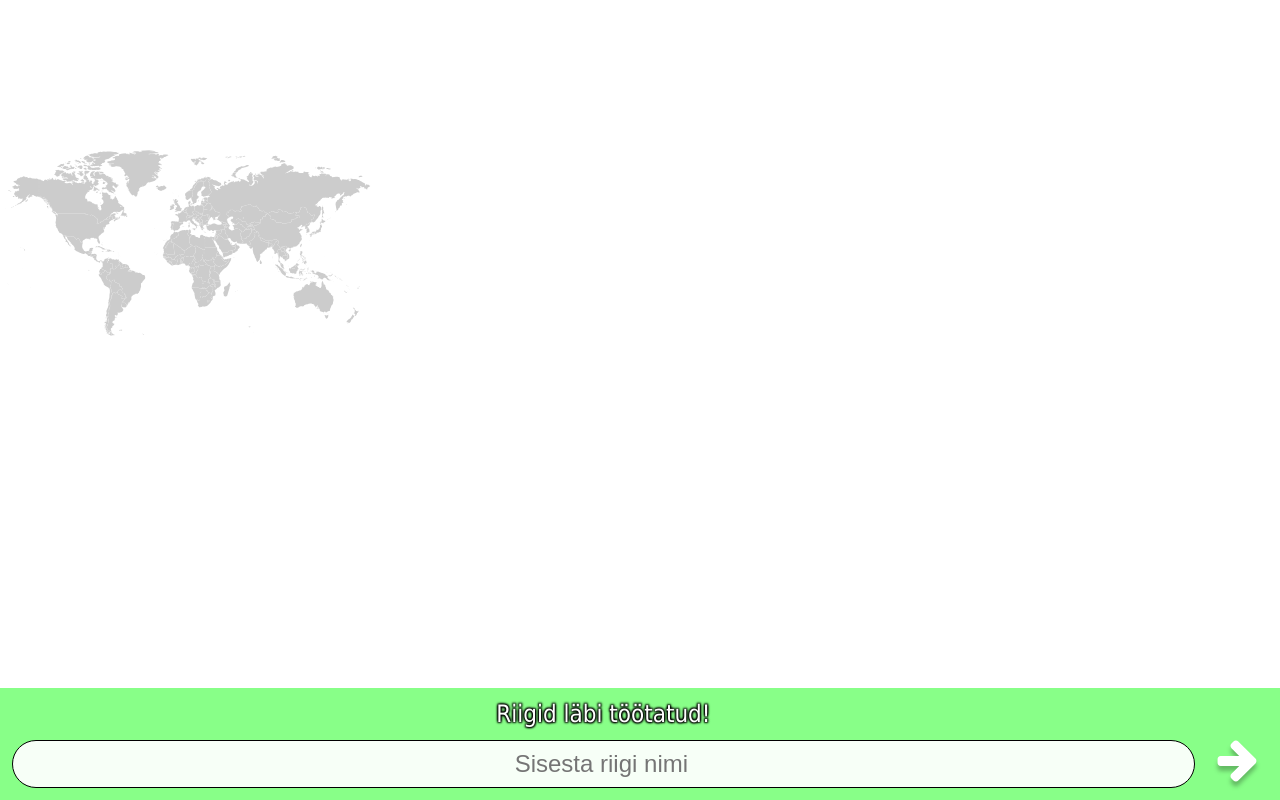
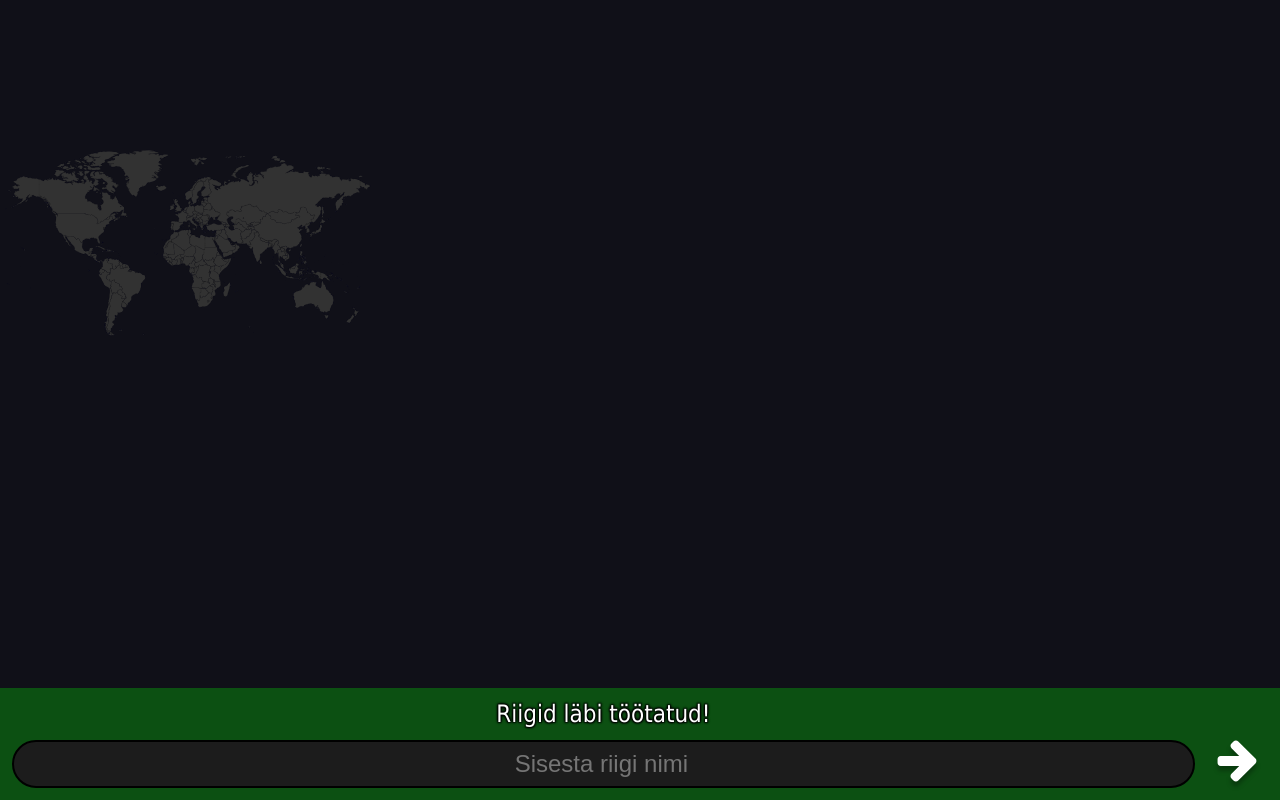
Before and after one commit to KaurHuko/riikide-oppimine, a Vue app: page /game in a window 1280 px wide. Built offline with nearby package versions, Linux system fonts and the light colour scheme.

Commit message:
game page to dark theme

```diff
--- a/src/scripts/game/game-logic.ts
+++ b/src/scripts/game/game-logic.ts
@@ -67,6 +67,7 @@ function setupCountries(regionArg: string | null, listArg: string | null) {
 function setupInsert() {
     form = document.getElementById("country-form") as HTMLFormElement;
     input = document.getElementById("country-input") as HTMLInputElement;
+    input.focus();
 
     form.addEventListener("submit", event => {
         event.preventDefault();
--- a/src/scripts/game/input-feedback.ts
+++ b/src/scripts/game/input-feedback.ts
@@ -15,9 +15,9 @@ interface FeedbackComponent {
 }
 
 export const feedbackColors = {
-    bgError: "#ff000077",
-    bgMistake: "#bbbb0077",
-    bgCorrect: "#00ff0077",
+    bgError: "#ff000044",
+    bgMistake: "#bbbb0044",
+    bgCorrect: "#00ff0044",
 
     plainText: "#ffffff",
     missingChar: "#33ff33",
--- a/src/styles/styles.css
+++ b/src/styles/styles.css
@@ -26,6 +26,12 @@
     --color-shadow: #00000044;
     --shadow-offset: 0;
     --shadow-blur: calc(var(--font-size) / 2);
+
+    --color-water: #101018;
+    --color-country-inactive: #323232;
+    --color-country-active: #606060;
+    --color-country-stroke: #ffffff44;
+    --color-country-highlighter: #00ffff33;
 
     font-family: Tahoma, sans-serif, Verdana, Geneva;
 }
@@ -134,7 +140,7 @@ html, body {
     bottom: 0;
     width: 100%;
 
-    background-color: #0066ff77;
+    background-color: #0066ff44;
 }
 
 .country-form {
@@ -148,7 +154,8 @@ html, body {
 }
 
 #country-input {
-    background-color: #ffffffee;
+    background-color: var(--color-button);
+    color: white;
 
     -webkit-appearance: none;
     appearance: none;
@@ -156,8 +163,12 @@ html, body {
     width: var(--input-width);
     margin-right: 0;
 
-    border: 1px solid black;
+    border: 2px solid black;
     border-radius: var(--button-border-radius);
+}
+
+#country-input:focus {
+    outline: none;
 }
 
 input[type="search"]::-webkit-search-cancel-button {
@@ -209,22 +220,22 @@ input[type="search"]::-webkit-search-cancel-button {
     width: 100%;
     height: 100%;
 
-    background-color: white;
+    background-color: var(--color-water);
 }
 
 .country-inactive {
-    fill: #cccccc;
-    stroke: white;
+    fill: var(--color-country-inactive);
+    stroke: var(--color-water);
     stroke-width: 0.05;
 }
 
 .country-active {
-    fill: #777777;
-    stroke: #00000044;
+    fill: var(--color-country-active);
+    stroke: var(--color-country-stroke);
     stroke-width: 0.05px;
 }
 
 #country-highlighter {
     visibility: hidden;
-    fill: #00ffff44;
+    fill: var(--color-country-highlighter);
 }
```
